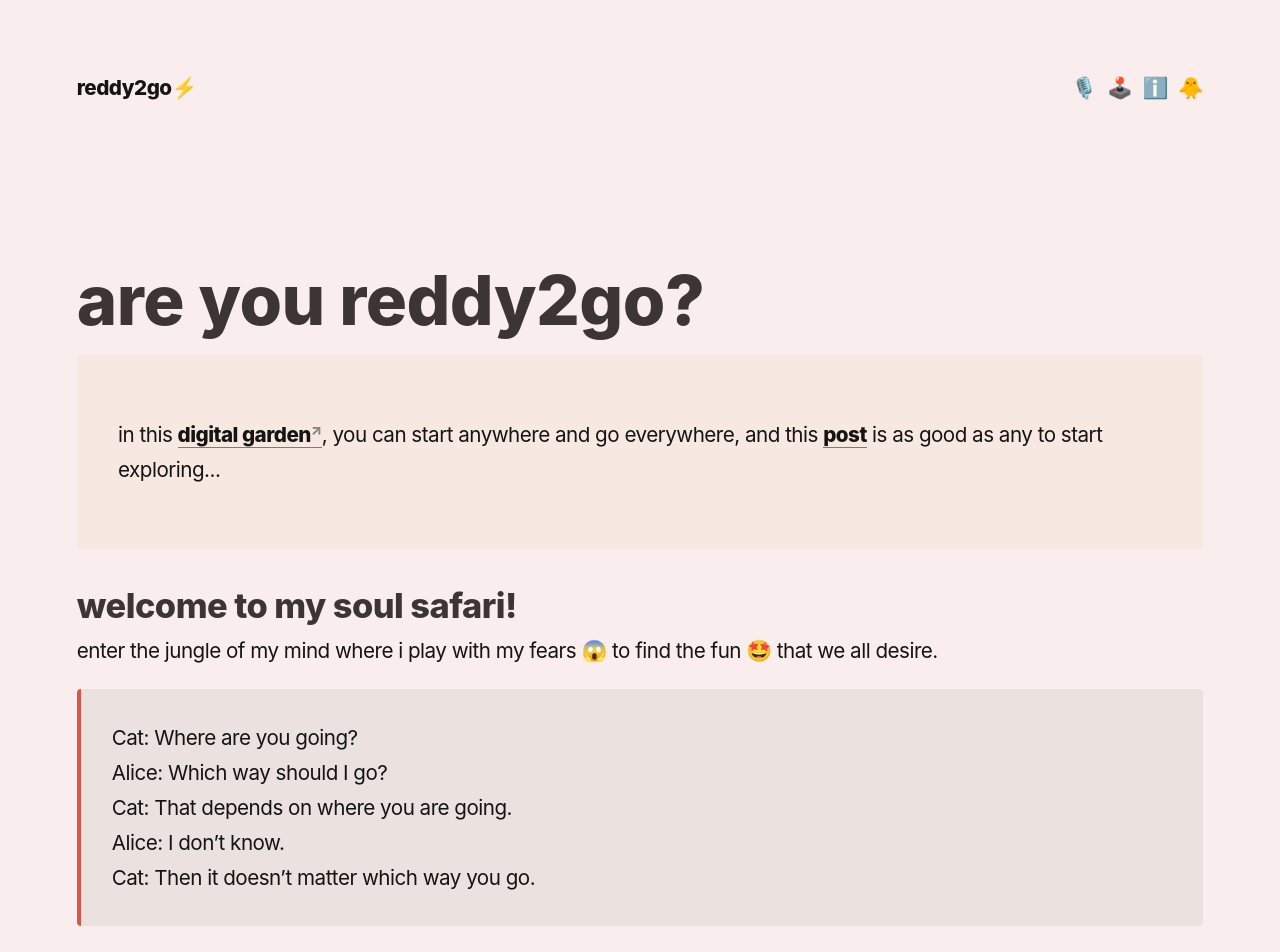
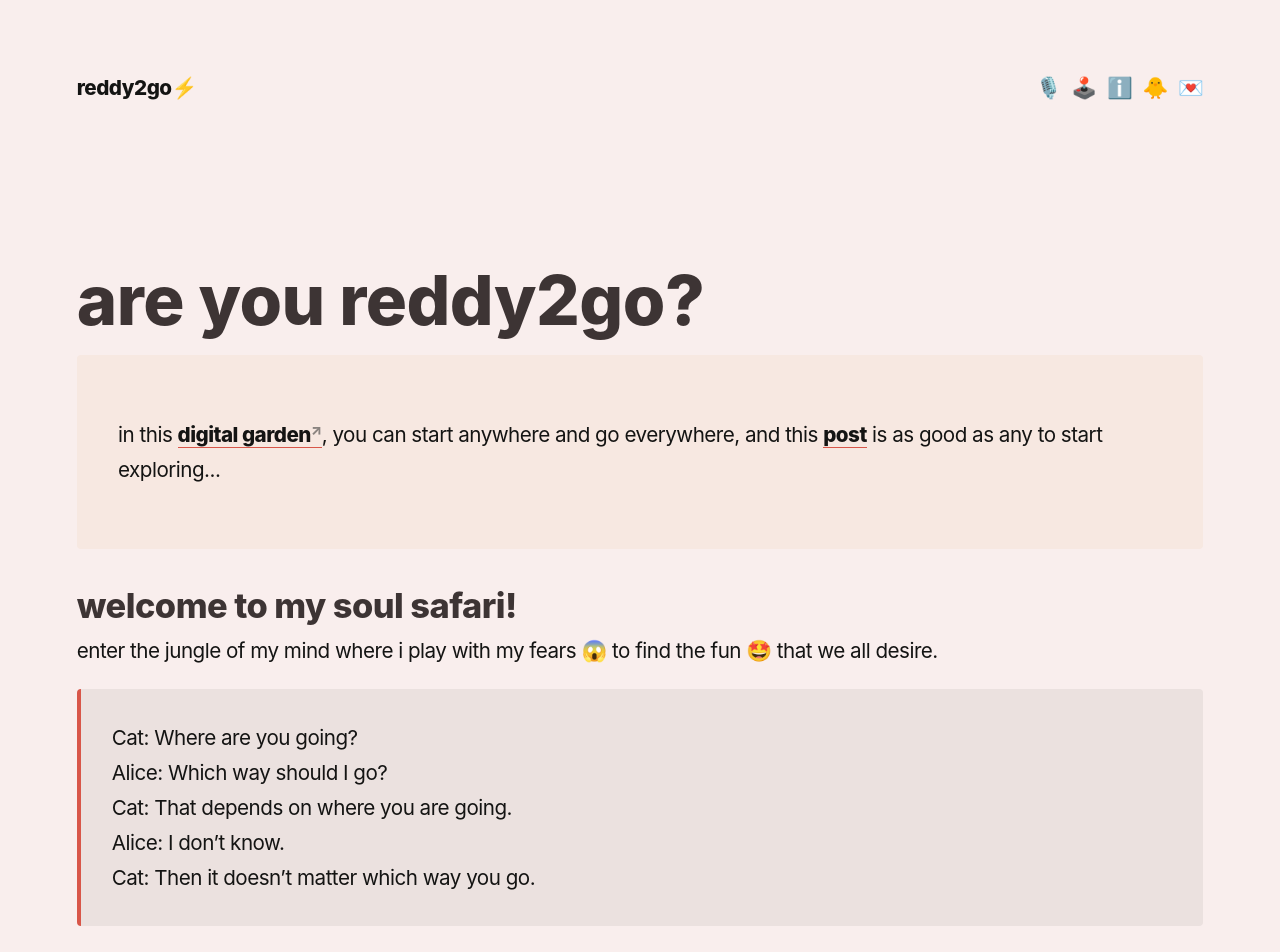
Before and after one commit to reddy2go/redgarden, a Jekyll site: the page built from index.md, in a window 1280 px wide. Shown: the top 952 px of the page. Built offline with Jekyll 4.4.1, drawn with Linux system fonts in a browser that asks for light colours; some web fonts are replaced; Markdown is read by kramdown in place of the engine named in the settings.

Commit message:
Revert "Update nav.html"
This reverts commit 192c2dfd42c05493edceceb4290df862965e7e2d.

```diff
--- a/_includes/nav.html
+++ b/_includes/nav.html
@@ -5,6 +5,7 @@
     <li><a class="nav-icons" href="/playpen" title="playpen"><b>🕹️</b></a></li>
     <li><a class="nav-icons" href="/about" title="about"><b>ℹ️</b></a></li>
     <li><a class="nav-icons" href="https://twitter.com/reddy2go" title="twitter" target="_blank"><b>🐥</b></a></li>
+    <li><a class="nav-icons" href="https://playtime.reddy2go.com/" title="subscribe" target="_blank"><b>💌</b></a></li>
     <!--<li><a id="color-switcher" onclick="toggleTheme()" title="dark mode" class="nav-icons">🌙</a></li>-->
   </div>
 </div>
```
